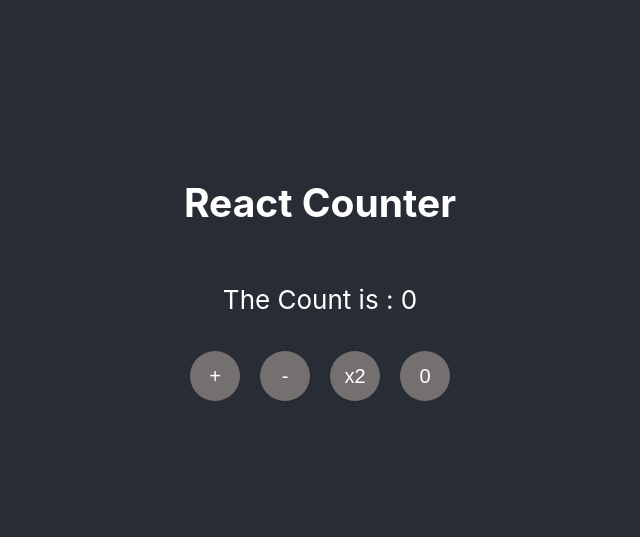
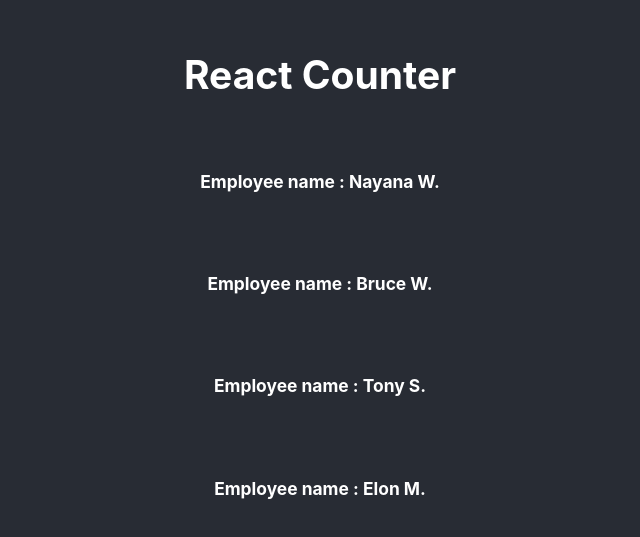
Before and after one commit to nweligalla/react-demos, a React (Create React App) app: page / in a window 1280 px wide. Shown: the part 121-658 px from the top of the page, without its empty margins (320-960 px from the left). Built offline with nearby package versions, Linux system fonts and the light colour scheme.

Commit message:
react props

```diff
--- a/src/App.js
+++ b/src/App.js
@@ -1,6 +1,30 @@
 import logo from './logo.svg';
 import './App.css';
-import Counter from './Counter';
+import Employee from './Employee';
+
+const EmployeeInfo = [
+  {
+    firstName: "Nayana",
+    lastName: "W",
+    employeeID: 1
+  },
+  {
+    firstName: "Bruce",
+    lastName: "W",
+    employeeID: 2
+  },
+  {
+    firstName: "Tony",
+    lastName: "S",
+    employeeID: 3
+  },
+  {
+    firstName: "Elon",
+    lastName: "M",
+    employeeID: 4
+  }
+
+]
 
 
 
@@ -9,7 +33,15 @@ function App() {
     <div className="App">
       <header className="App-header">
         <h2>React Counter</h2>
-        <Counter/>
+        {
+          EmployeeInfo.map(employee => {
+            // const { firstName, lastName } = employee;
+            return (
+              // <Employee firstName={firstName} lastName={lastName} />
+              <Employee key={employee.employeeID} {...employee} />// using spread operator
+            );
+          })
+        }
       </header>
     </div>
   );
--- a/src/Counter.jsx
+++ /dev/null
@@ -1,19 +0,0 @@
-import React, { useState } from "react";
-
-const Counter = () => {
-  const [count, setCount] = useState(0);
-
-  return (
-    <>
-      <p>The Count is : {count}</p>
-      <div>
-        <button className="btn" onClick={() => setCount(count + 1)}> + </button>
-        <button className="btn" onClick={() => setCount(count - 1)}> - </button>
-        <button className="btn" onClick={() => setCount(count * 2)}> x2 </button>
-        <button className="btn" onClick={() => setCount(0)}> 0 </button>
-      </div>
-    </>
-  );
-};
-
-export default Counter;
--- /dev/null
+++ b/src/Employee.jsx
@@ -0,0 +1,16 @@
+import React from "react";
+
+//accept props
+const Employee = (props) => {
+
+   console.log(props);
+  // destucturing props
+  const { firstName, lastName: ln } = props;
+  return (
+    <>
+      <h6> {`Employee name : ${firstName} ${ln}.`}</h6>
+    </>
+  );
+};
+
+export default Employee;
```
